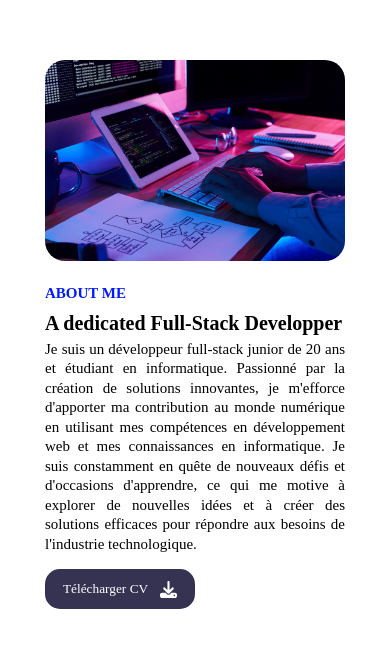
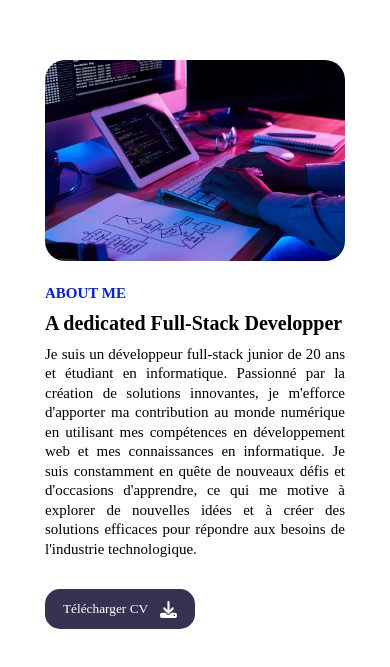
Before and after one commit to AKAICHIaziz/azizdev216, a Next.js app: page / in a window 390 px wide. Shown: the part 809-1476 px from the top of the page. Built offline with nearby package versions, Linux system fonts and the light colour scheme.

Commit message:
Updated  with new content in 827

```diff
--- a/app/components/about/about.module.css
+++ b/app/components/about/about.module.css
@@ -90,7 +90,7 @@
         color: rgb(0, 0, 0);
         font-size: 20px;
         font-weight: 800;
-        margin-bottom: 5px;
+        margin-bottom: 10px;
         width: 300px;
     }
 
@@ -104,7 +104,7 @@
     .button {
         width: 150px;
         height: 40px;
-        margin-top: 15px;
+        margin-top: 30px;
     }
 
 }
```
